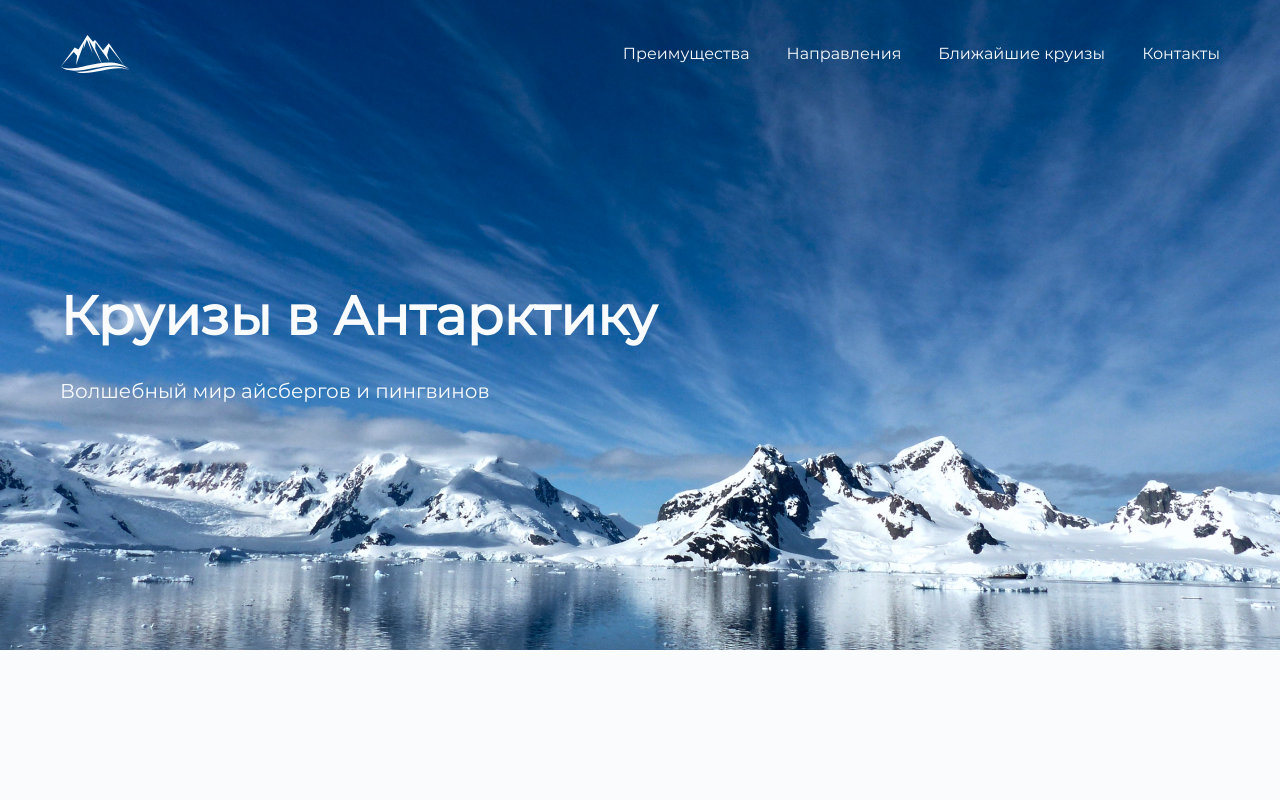
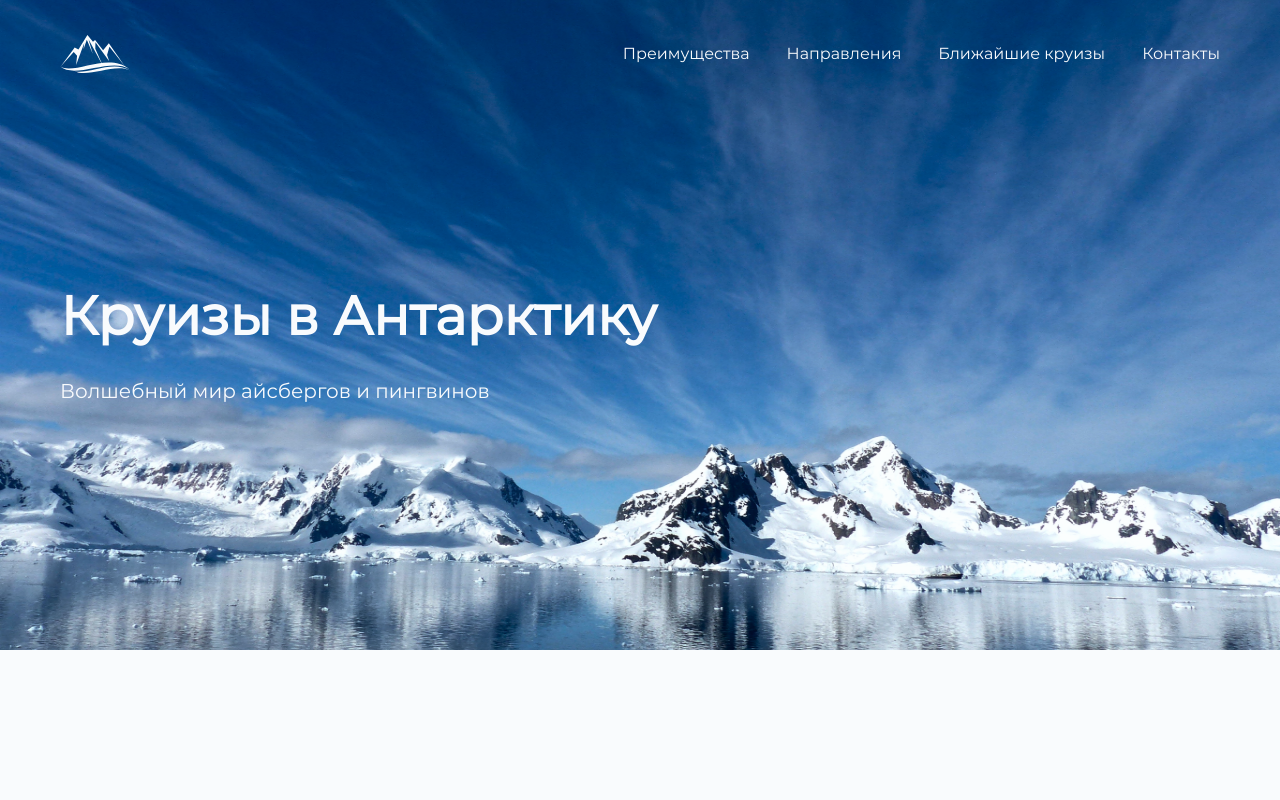
Before and after one commit to snaf-trip/antarctica, a plain HTML site: page index.html in a window 1280 px wide. Shown: the top 800 px of the page. Drawn offline with Linux system fonts and the light colour scheme.

Commit message:
vers 1.0 (development)
fixed first background image.

```diff
--- a/index.html
+++ b/index.html
@@ -26,10 +26,10 @@
       <!-- /.header -->
     </div>
     <!-- /.container -->
-    <div class="first-background-img"></div>
   </header>
 
   <main>
+    <img src="img/background-img1.png" alt="background-img1" class="first-background-img">
     <div class="container">
       <div class="title-and-span">
       <h1 class="first-title">Круизы в Антарктику</h1>
```
